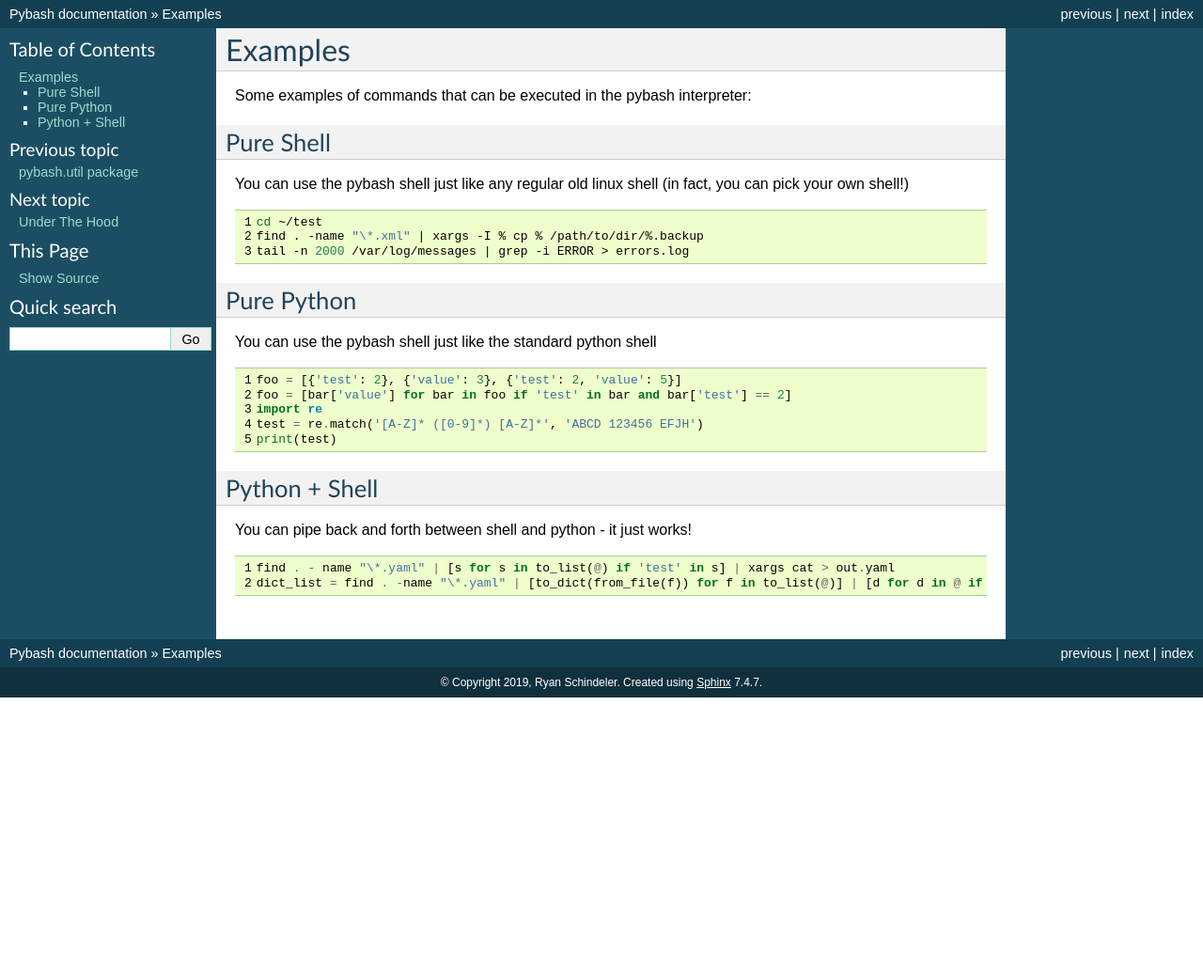
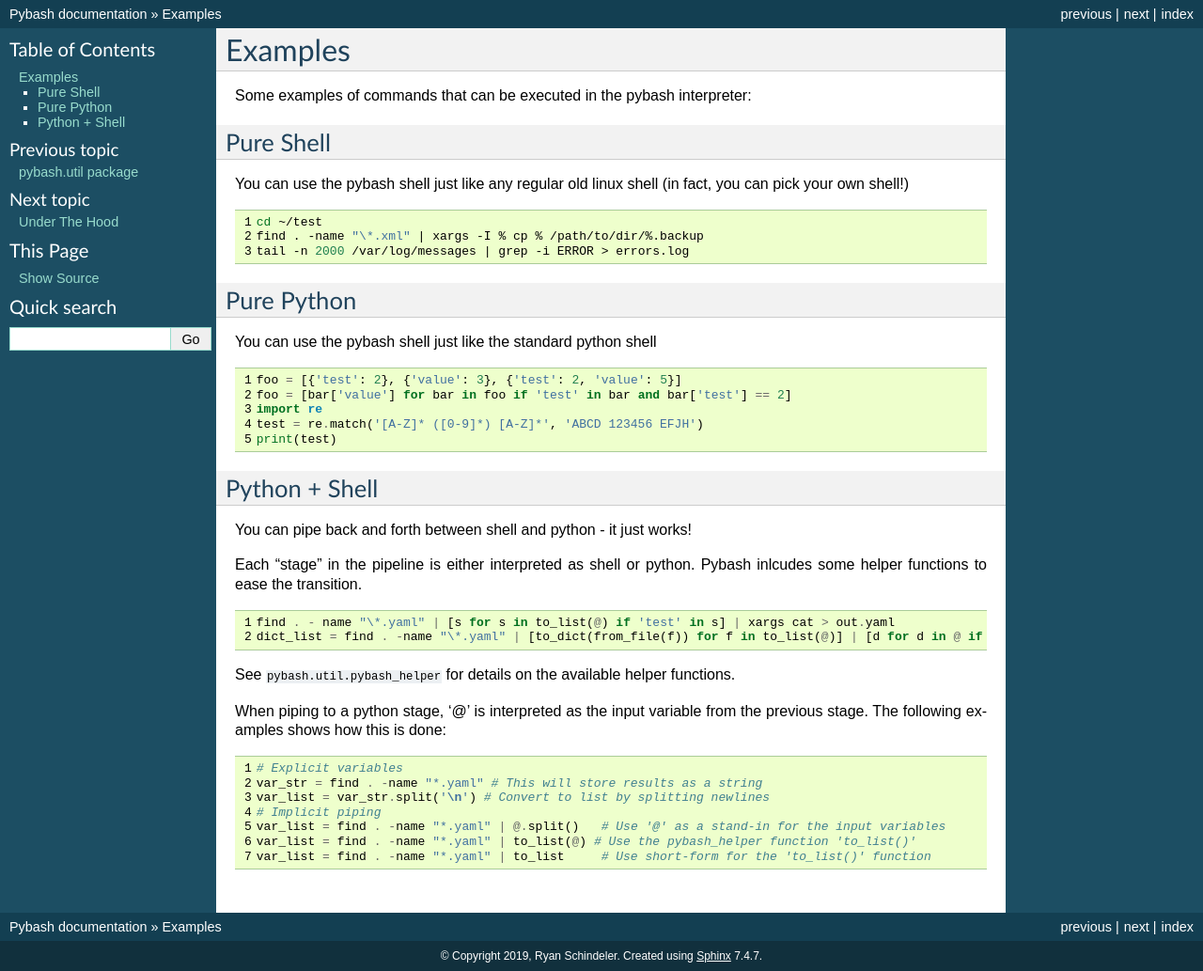
Before and after one commit to rschindeler/Pybash, a Sphinx documentation site: the page built from docs/source/examples.rst, in a window 1280 px wide. Shown: the whole page at 94% size. Built offline with Sphinx 7.4.7, drawn with Linux system fonts in a browser that asks for light colours; pages that are not in the unit, such as notebooks, are missing from menus; cross-references to code outside the pages are shown as plain code; before the commit the page ends 900 px from its top, so only the background shows below that.

Commit message:
Added more piping examples to docs

```diff
--- a/docs/source/examples.rst
+++ b/docs/source/examples.rst
@@ -31,8 +31,27 @@ Python + Shell
 -------------------------
 You can pipe back and forth between shell and python - it just works!
 
+Each "stage" in the pipeline is either interpreted as shell or python. Pybash inlcudes some
+helper functions to ease the transition.
+
 .. code-block:: python
     :linenos:
 
     find . - name "\*.yaml" | [s for s in to_list(@) if 'test' in s] | xargs cat > out.yaml
     dict_list = find . -name "\*.yaml" | [to_dict(from_file(f)) for f in to_list(@)] | [d for d in @ if 'test_key' in d]
+
+See :module:`pybash.util.pybash_helper` for details on the available helper functions.
+
+When piping to a python stage, '@' is interpreted as the input variable from
+the previous stage. The following examples shows how this is done:
+
+.. code-block:: python
+    :linenos:
+
+    # Explicit variables
+    var_str = find . -name "*.yaml" # This will store results as a string
+    var_list = var_str.split('\n') # Convert to list by splitting newlines
+    # Implicit piping
+    var_list = find . -name "*.yaml" | @.split()   # Use '@' as a stand-in for the input variables
+    var_list = find . -name "*.yaml" | to_list(@) # Use the pybash_helper function 'to_list()'
+    var_list = find . -name "*.yaml" | to_list     # Use short-form for the 'to_list()' function
```
Also changed, not shown: 5 other files.
